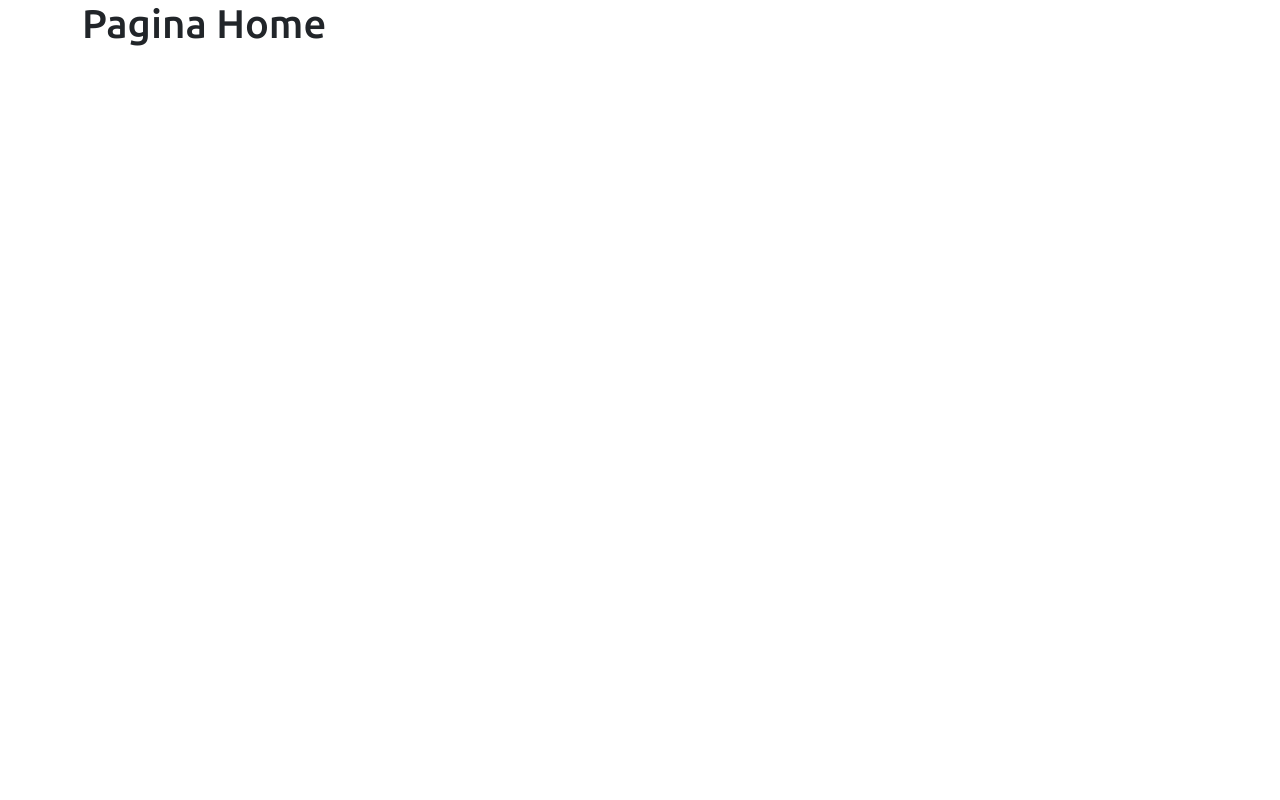
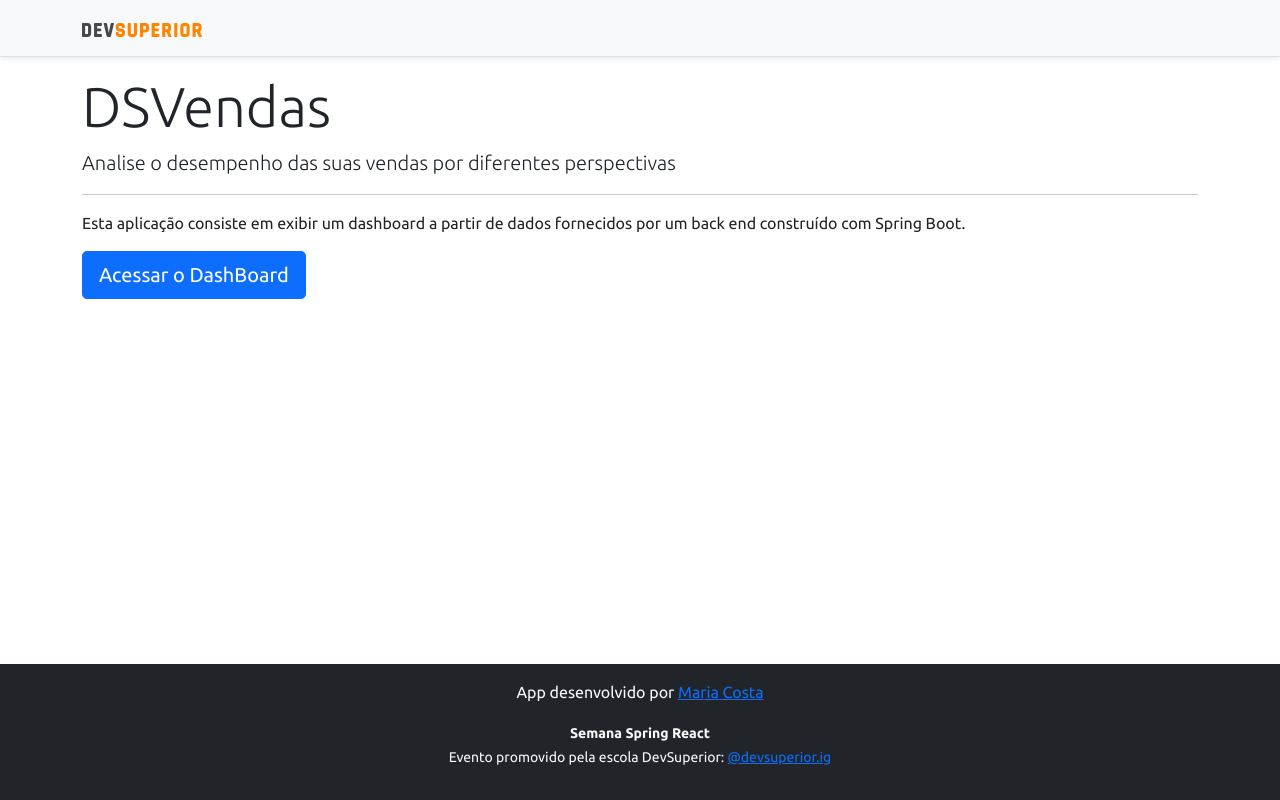
Before and after one commit to soaresmaric/bootcamp-spring-react, a React (Create React App) app in the folder frontend/: page / in a window 1280 px wide. Built offline with nearby package versions, Linux system fonts and the light colour scheme.

Commit message:
home navigation

```diff
--- a/frontend/src/components/NavBar/index.tsx
+++ b/frontend/src/components/NavBar/index.tsx
@@ -1,10 +1,13 @@
 import ImgDsDark from "assets/img/ds-dark.svg"
+import { Link } from "react-router-dom";
 const NavBar = () => {
     return (
         <div className="d-flex flex-column flex-md-row align-items-center p-3 px-md-4 mb-3 bg-light border-bottom shadow-sm">
         <div className="container">
           <nav className="my-2 my-md-0 mr-md-3">
-            <img src={ImgDsDark} alt="DevSuperior" width="120" />
+            <Link to="/">
+              <img src={ImgDsDark} alt="DevSuperior" width="120" />
+            </Link>
           </nav>
         </div>
       </div>
--- a/frontend/src/pages/Home/index.tsx
+++ b/frontend/src/pages/Home/index.tsx
@@ -1,8 +1,23 @@
+import NavBar from "components/NavBar";
+import Footer from "components/Footer";
+import { Link } from "react-router-dom";
+
+
 const Home = () => {
     return (
+      <>
+      <NavBar/>
         <div className="container">
-          <h1>Pagina Home</h1>
-        </div>
+          <div className="jumbotron">
+              <h1 className="display-4">DSVendas</h1>
+              <p className="lead">Analise o desempenho das suas vendas por diferentes perspectivas</p>
+              <hr/>
+              <p>Esta aplicação consiste em exibir um dashboard a partir de dados fornecidos por um back end construído com Spring Boot.</p>
+          </div>
+          <Link to="/dashboard" className="btn btn-primary btn-lg">Acessar o DashBoard</Link>
+      </div>
+      <Footer/>
+      </>
     );
   }
 
```
